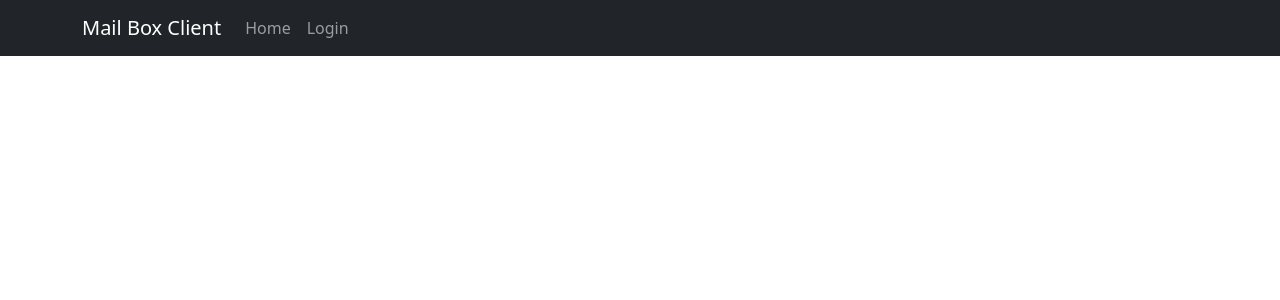
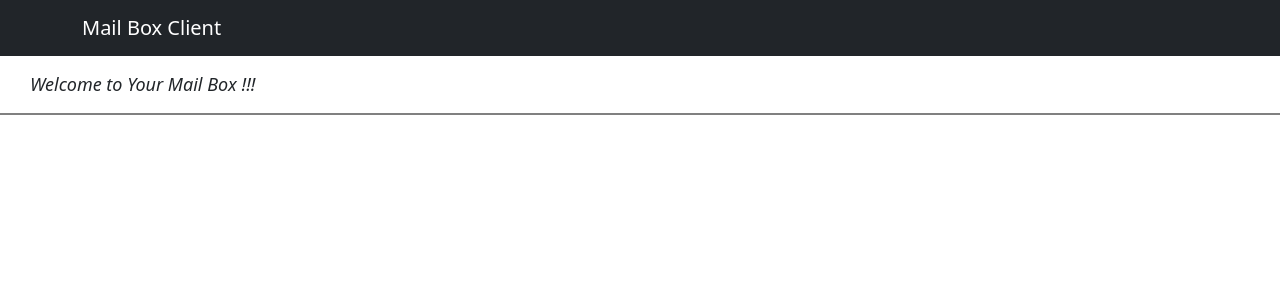
Before and after one commit to udvikas/mailbox, a React (Create React App) app: page /home in a window 1280 px wide. Shown: the top 300 px of the page. Built offline with nearby package versions, Linux system fonts and the light colour scheme; the HTML template or start-up script is replaced by a standard one.

Commit message:
Login Screen

```diff
--- a/src/App.js
+++ b/src/App.js
@@ -1,5 +1,5 @@
 
-import { Route, Routes } from "react-router-dom";
+import { Navigate, Route, Routes, redirect } from "react-router-dom";
 import Header from "./components/Navbar";
 import Home from "./components/pages/Home";
 import Login from "./components/pages/Login";
@@ -9,8 +9,9 @@ function App() {
     <div className="App">
       <Header />
         <Routes>
-          <Route path="/login" element={<Login />}></Route>
-          <Route path="/" element={<Home />}></Route>
+          <Route path="/" element={<Login />}/>
+          <Route path="/home" element={<Home />}/>
+          <Route path="*" element={<Navigate replace to ='/'/>}/>
         </Routes>
     </div>
   );
--- a/src/components/Navbar.js
+++ b/src/components/Navbar.js
@@ -1,21 +1,23 @@
+import { useState } from "react";
 import Container from "react-bootstrap/Container";
 import Nav from "react-bootstrap/Nav";
 import Navbar from "react-bootstrap/Navbar";
 import { Link } from "react-router-dom";
 
 const Header = () => {
+  const [isLogin, setIsLogin] = useState(true);
   return (
     <Navbar bg="dark" data-bs-theme="dark">
       <Container>
         <Navbar.Brand href="#home">Mail Box Client</Navbar.Brand>
         <Nav className="me-auto">
-          <Nav.Link as={Link} to="/" className="nav-link">
+          {!isLogin && <Nav.Link as={Link} to="/home" className="nav-link">
             Home
-          </Nav.Link>
+          </Nav.Link>}
 
-          <Nav.Link as={Link} to="/login" className="nav-link">
+          {/* <Nav.Link as={Link} to="/login" className="nav-link">
             Login
-          </Nav.Link>
+          </Nav.Link> */}
         </Nav>
       </Container>
     </Navbar>
--- /dev/null
+++ b/src/components/pages/Home.css
@@ -0,0 +1,27 @@
+.mainProfile {
+    display: flex;
+    margin-top: 15px;
+    padding-bottom: 15px;
+    border-bottom: 2px solid #808080;
+    font-style: italic;
+    font-size: 18px;
+    align-items: center;
+  }
+  .welcome {
+    margin-left: 30px;
+    flex-basis: 75%;
+  }
+  .profile {
+    font-size: 15px;
+    flex-basis: 25%;
+    background-color: #d4c181;
+    border-radius: 20px;
+    margin-right: 5px;
+    padding: 5px 10px 5px 10px;
+    box-sizing: border-box;
+    text-align: center;
+  }
+
+  .profile a {
+    text-decoration: none;
+  }
--- a/src/components/pages/Home.js
+++ b/src/components/pages/Home.js
@@ -1,10 +1,12 @@
 import React from 'react'
-
+import './Home.css'
 const Home = () => {
   return (
-    <div>
-      <h1>Home</h1>
-    </div>
+    <div className="mainProfile">
+    <span className="welcome">
+      Welcome to Your Mail Box !!!
+    </span>
+  </div>
   )
 }
 
--- a/src/components/pages/Login.js
+++ b/src/components/pages/Login.js
@@ -1,11 +1,12 @@
-import React, { useState ,useRef} from "react";
-import { Col, Button, Row,  Card, Form } from "react-bootstrap";
+import React, { useState, useRef } from "react";
+import { Col, Button, Row, Card, Form, Alert } from "react-bootstrap";
 import axios from "axios";
 import { useNavigate } from "react-router-dom";
 
 export default function Login() {
-
   const [isLogin, setIsLogin] = useState(true);
+  const [passwordMatchError, setPasswordMatchError] = useState(false);
+  const [loginError, setLoginError] = useState(null);
   const navigate = useNavigate();
   const emailInputRef = useRef();
   const passwordInputRef = useRef();
@@ -13,6 +14,7 @@ export default function Login() {
 
   const switchAuthModeHandler = () => {
     setIsLogin((prevState) => !prevState);
+    setPasswordMatchError(false);
   };
 
   const resetFields = () => {
@@ -35,26 +37,36 @@ export default function Login() {
         .post(url, {
           email: enteredEmail,
           password: enteredPassword,
-          // confirmPassword: enteredConfirmPassword,
           returnSecureToken: true,
         })
         .then((res) => {
           if (res.status === 200) {
             return res.data;
-          } else{
+          } else {
             let errorMessage = "Authentication failed";
             throw new Error(errorMessage);
           }
         })
         .then((data) => {
           console.log("successfully signedin!");
+          localStorage.setItem("idToken", data.idToken);
+          navigate("/home");
           resetFields();
         })
         .catch((err) => console.log("err", err.message));
+      setLoginError(
+        "Authentication failed. Please check your email and password."
+      );
     } else {
       const enteredEmail = emailInputRef.current.value;
       const enteredPassword = passwordInputRef.current.value;
       const enteredConfirmPassword = confirmPasswordInputRef.current.value;
+
+      if (enteredPassword !== enteredConfirmPassword) {
+        setPasswordMatchError(true);
+        return;
+      }
+
       url =
         "https://identitytoolkit.googleapis.com/v1/accounts:signUp?key=AIzaSyBoDzEaj33vD6OOA1qXKih6QtigxI8MsXU";
       axios
@@ -67,7 +79,7 @@ export default function Login() {
         .then((res) => {
           if (res.status === 200) {
             return res.data;
-          } else{
+          } else {
             let errorMessage = "Authentication failed";
             throw new Error(errorMessage);
           }
@@ -76,14 +88,14 @@ export default function Login() {
           console.log(data);
           console.log("successfully Signedup!");
           resetFields();
-          navigate('/login');
+          navigate("/");
         })
         .catch((err) => console.log("err", err.message));
     }
   };
 
   return (
-      <div style={{marginTop:"-2rem"}}>
+    <div style={{ marginTop: "-2rem" }}>
       <Row className="vh-100 d-flex justify-content-center align-items-center">
         <Col md={8} lg={6} xs={12}>
           <div className="border border-2 border-info"></div>
@@ -97,15 +109,12 @@ export default function Login() {
                   {!isLogin ? (
                     <Form onSubmit={submitHandler}>
                       <Form.Group className="mb-1" controlId="formBasicEmail">
-                          <label className="text-center">
-                            Email address
-                          </label>
+                        <label className="text-center">Email address</label>
                         <Form.Control
                           type="email"
                           ref={emailInputRef}
                           required
                         />
-
                       </Form.Group>
 
                       <Form.Group
@@ -130,7 +139,11 @@ export default function Login() {
                           required
                         />
                       </Form.Group>
-
+                      {passwordMatchError && (
+                        <Alert variant="danger">
+                          Password and confirm password do not match.
+                        </Alert>
+                      )}
                       <div className="d-grid">
                         <Button variant="secondary" type="submit">
                           {isLogin ? "Login" : "Create Account"}
@@ -141,9 +154,7 @@ export default function Login() {
                   ) : (
                     <Form onSubmit={submitHandler}>
                       <Form.Group className="mb-3" controlId="formBasicEmail">
-                          <label className="text-center">
-                            Email address
-                          </label>
+                        <label className="text-center">Email address</label>
                         <Form.Control
                           type="email"
                           ref={emailInputRef}
@@ -162,6 +173,9 @@ export default function Login() {
                           required
                         />
                       </Form.Group>
+                      {loginError && (
+                        <Alert variant="danger">{loginError}</Alert>
+                      )}
                       <div className="d-grid">
                         <Button variant="secondary" type="submit">
                           {isLogin ? "Login" : "Create Account"}
```
Lines whose indentation alone changed are shown as unchanged.
